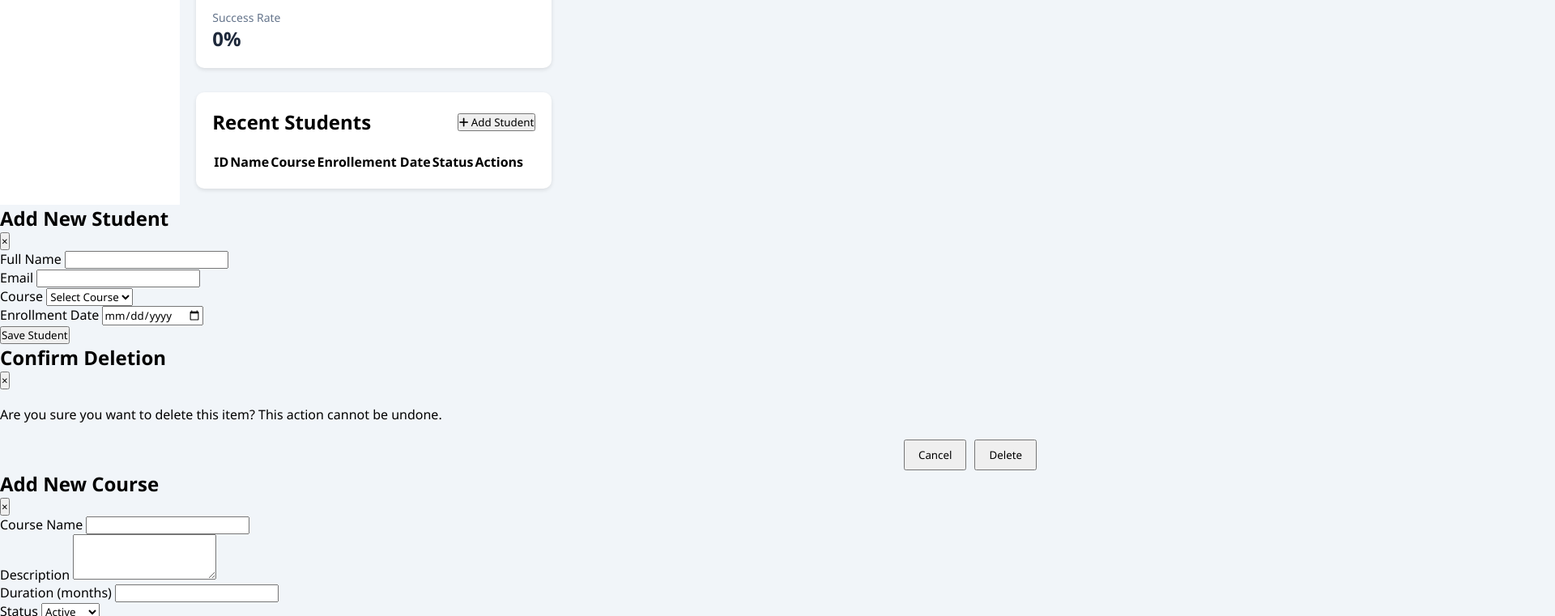
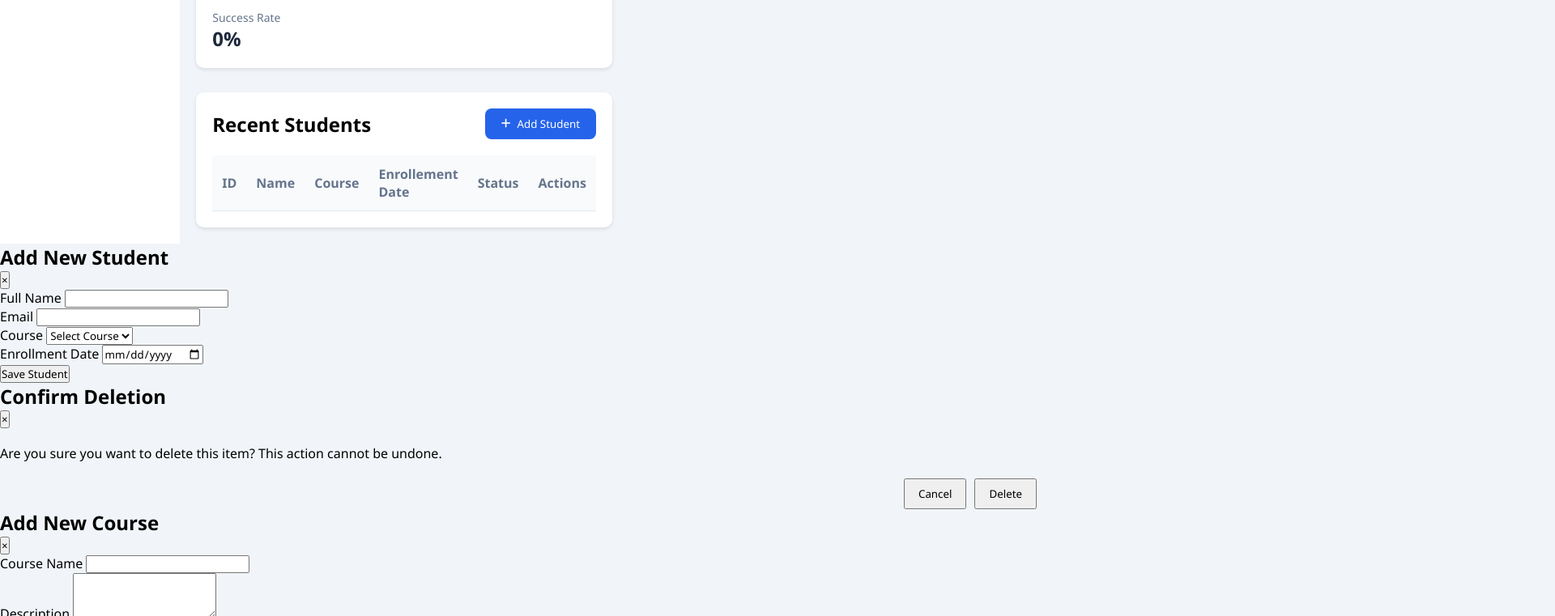
Before and after one commit to Aa083824577/schol-management, a plain HTML site: page frontend/index.html in a window 1280 px wide. Shown: the part 697-1458 px from the top of the page at 81% size, 1920 px wide, since content can reach past the window. Drawn offline with Linux system fonts and the light colour scheme.

Commit message:
add spome style

```diff
--- a/frontend/style.css
+++ b/frontend/style.css
@@ -171,3 +171,42 @@ body {
     align-items: center;
     margin-bottom: 20px;
 }
+
+.add-student-btn {
+    background-color: var(--primary-color);
+    color: white;
+    border: none;
+    padding: 10px 20px;
+    border-radius: 8px;
+    cursor: pointer;
+    display: flex;
+    align-items: center;
+    gap: 8px;
+    transition: background-color 0.3s ease;
+}
+
+.add-student-btn:hover {
+    background-color: var(--secondary-color);
+    color: var(--text-color);
+}
+
+table {
+    width: 100%;
+    border-collapse: collapse;
+}
+
+th,td {
+    padding: 12px;
+    text-align: left;
+    border-bottom: 1px solid #e2e8f0;
+}
+
+th {
+    background-color: #f8fafc;
+    color: #64748b;
+    font-weight: 600;
+}
+
+tr:hover {
+    background-color: #f8fafc;
+}
```
